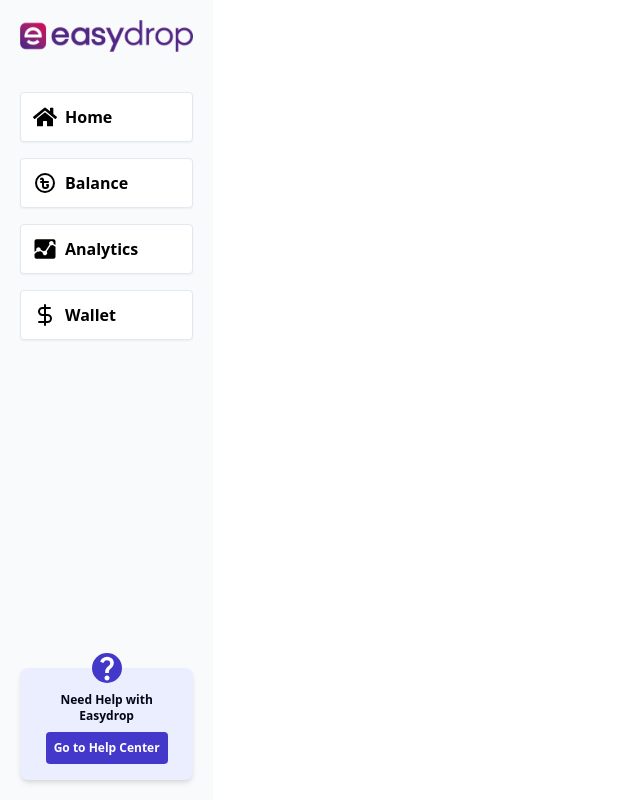
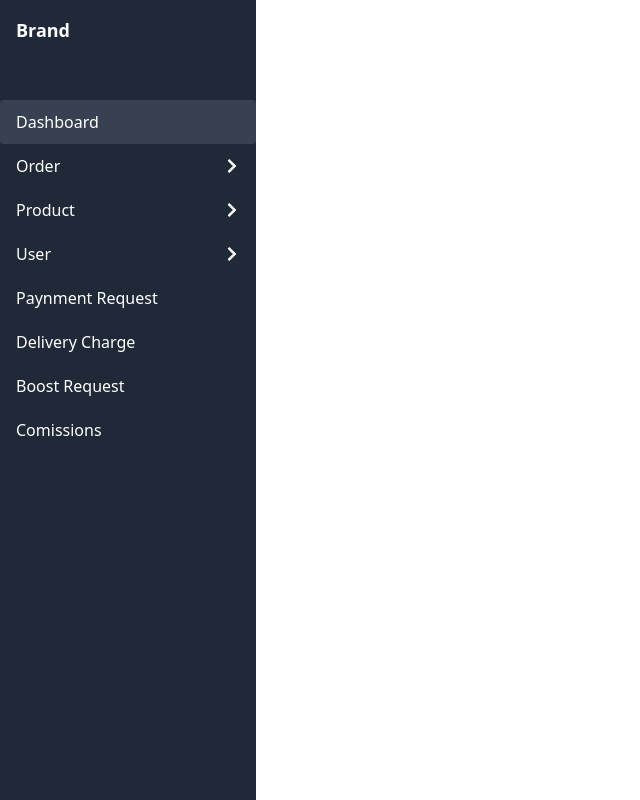
Before and after one commit to Shakil53/admin-dashboard-sidebar-easydrop, a React (Vite) app: page / in a window 1280 px wide. Shown: the whole page, without its empty margins (0-640 px from the left). Built offline with nearby package versions, Linux system fonts and the light colour scheme.

Commit message:
sidebar demo1

```diff
--- a/src/layout/Sidebar.jsx
+++ b/src/layout/Sidebar.jsx
@@ -1,78 +1,122 @@
-import { cn } from '@/lib/utils';
-import { Link, NavLink } from 'react-router-dom';
-import { FaHome } from "react-icons/fa";
-import { TbCoinTaka } from "react-icons/tb";
-import companyLogo from '../assets/logo/logo.png';
-import { MdQuestionMark } from "react-icons/md";
-import { HiMenu,HiX  } from 'react-icons/hi'
 import { useState } from 'react';
-import { IoMdAnalytics } from "react-icons/io";
-import { DollarSign } from 'lucide-react';
+import { FaBars, FaTimes, FaChevronDown, FaChevronRight } from 'react-icons/fa';
 
-const
-Sidebar = () => {
-
+const Sidebar = () => {
   const [isOpen, setIsOpen] = useState(false);
+  const [activeIndex, setActiveIndex] = useState(0); // Track active parent item
+  const [openSubMenu, setOpenSubMenu] = useState(null); // Track open submenu
 
   const toggleSidebar = () => {
     setIsOpen(!isOpen);
   };
 
+  const handleSetActive = (index) => {
+    setActiveIndex(index);
+    setOpenSubMenu(openSubMenu === index ? null : index); // Toggle submenu
+  };
 
-
-    const navItems = [
-        { to: '/user-dashboard/home', icon: FaHome, label: 'Home' },
-        { to: '/user-dashboard/balance', icon: TbCoinTaka, label: 'Balance' },
-        { to: '/equitybased-investment/analytics', icon: IoMdAnalytics, label: 'Analytics' },
-        { to: '/equitybased-investment/wallet', icon: DollarSign, label: 'Wallet' },
-
+  const menuItems = [
+    {
+      name: 'Dashboard',
+      submenu: null,
+    },
+    {
+      name: 'Order',
+      submenu: ['Team A', 'Team B', 'Team C'],
+    },
+    {
+      name: 'Product',
+      submenu: ['List', 'Category'],
+    },
+    {
+      name: 'User',
+      submenu: ['user1', 'user2'],
+    },
+    {
+      name: 'Paynment Request',
+      submenu: null,
+    },
+    {
+      name: 'Delivery Charge',
+      submenu: null,
+    },
+    {
+      name: 'Boost Request',
+      submenu: null,
+    },
+    {
+      name: 'Comissions',
+      submenu: null,
+    },
   ];
 
-
-
-
   return (
-        <aside className='bg-[#f8fafc] col-span-2 h-full flex flex-col sticky left-0 top-0 overflow-auto p-4 lg:p-5'>
-        {/* Hamburger Menu Button for Mobile View */}
-        <div className="lg:hidden flex justify-center mb-4">
-            <button onClick={toggleSidebar} className="text-gray-600 focus:outline-none">
-                {isOpen ? <HiX className="text-2xl" /> : <HiMenu className="text-2xl" />}
+    <div className="relative min-h-screen">
+      {/* Mobile menu button */}
+      <div className="fixed top-0 left-0 p-4 md:hidden z-20">
+        <button onClick={toggleSidebar} className="text-gray-800">
+          {isOpen ? <FaTimes size={24} /> : <FaBars size={24} />}
         </button>
       </div>
-        <div className={`flex-1 lg:block ${isOpen ? 'block' : 'hidden'}`}>
-            {/* company logo ------------ */}
-            <div className='mb-10 hidden md:block'>
-                <Link to='/'><img src={companyLogo} alt='company logo'></img></Link>
+
+      {/* Sidebar Overlay */}
+      {isOpen && (
+        <div className="fixed inset-0 bg-black bg-opacity-50 z-10" onClick={toggleSidebar}></div>
+      )}
+
+      {/* Sidebar */}
+      <div
+        className={`fixed inset-y-0 left-0 bg-gray-800 text-white w-64 transform ${
+          isOpen ? 'translate-x-0' : '-translate-x-full'
+        } md:translate-x-0 transition-transform duration-500 ease-in-out z-20`}
+      >
+        <div className="p-4 flex justify-between items-center">
+          <span className="text-lg font-bold">Brand</span>
+          <button onClick={toggleSidebar} className="md:hidden">
+            <FaTimes size={24} />
+          </button>
         </div>
-            <nav className="flex flex-col gap-4">
-                {navItems.map(({ to, icon: Icon, label }) => (
-                    <NavLink
-                        key={to}
-                        to={to}
-                        className={({ isActive }) => cn("md:p-3 bg-white rounded-sm border shadow-sm font-semibold text-black transition-all flex gap-2", {
-                            'bg-[#4338CA] text-white': isActive,
-                        })}
+        <nav className="mt-10">
+          {menuItems.map((item, index) => (
+            <div key={index}>
+              <a
+                href="#"
+                className={`flex items-center justify-between py-2.5 px-4 rounded transition-all duration-300 hover:bg-gray-700 ${
+                  activeIndex === index ? 'bg-gray-700' : ''
+                }`}
+                onClick={() => handleSetActive(index)}
               >
-                        <div className='mx-auto md:mx-0 md:truncate md:flex gap-2'>
-                            <Icon className="shrink-0 size-6" />
-                            <span className="truncate hidden md:block">{label}</span>
+                <span>{item.name}</span>
+                {item.submenu && (
+                  <span>
+                    {openSubMenu === index ? <FaChevronDown /> : <FaChevronRight />}
+                  </span>
+                )}
+              </a>
+              {item.submenu && openSubMenu === index && (
+                <div className="pl-6">
+                  {item.submenu.map((subItem, subIndex) => (
+                    <a
+                      href="#"
+                      key={subIndex}
+                      className="block py-2.5 px-4 rounded transition-all duration-300 hover:bg-gray-600"
+                    >
+                      {subItem}
+                    </a>
+                  ))}
                 </div>
-                    </NavLink>
+              )}
+            </div>
           ))}
         </nav>
       </div>
-        {/* Footer section-------------- */}
-        <div className="hidden md:block bg-[#EBEEFF] max-w-lg p-4 shadow-md rounded-lg mt-12 relative">
-            <div className="absolute top-0 left-1/2 transform -translate-x-1/2 -translate-y-1/2 bg-[#4338CA] rounded-full">
-                <span className="text-3xl text-white"><MdQuestionMark /></span>
-            </div>
-            <h1 className="text-xs font-bold mb-2 mt-2 text-center">Need Help with Easydrop</h1>
-            <div className='flex justify-center'>
-                <button className='rounded-sm bg-[#4338CA] text-white p-2 text-xs font-semibold'><Link to='/'>Go to Help Center</Link></button>
+
+      {/* Main content area */}
+      <div className="relative p-10">
+        <h1 className="text-2xl font-bold">Main Content</h1>
+        {/* Add your main content here */}
       </div>
     </div>
-    </aside>
-
   );
 };
 
--- a/src/router/routes.jsx
+++ b/src/router/routes.jsx
@@ -15,7 +15,7 @@ export const router = createBrowserRouter([
       element: <AdminDashboard></AdminDashboard>,
       children: [
         {
-          path: 'admin-dashboard/home',
+          path: '/admin-dashboard/dashboard',
           element: <Dashboard></Dashboard>
         }
       ]
```
Also changed, not shown: src/assets/logo/company-name.png (added), src/assets/logo/companyLogo.png (added). Lines whose indentation alone changed are shown as unchanged.
